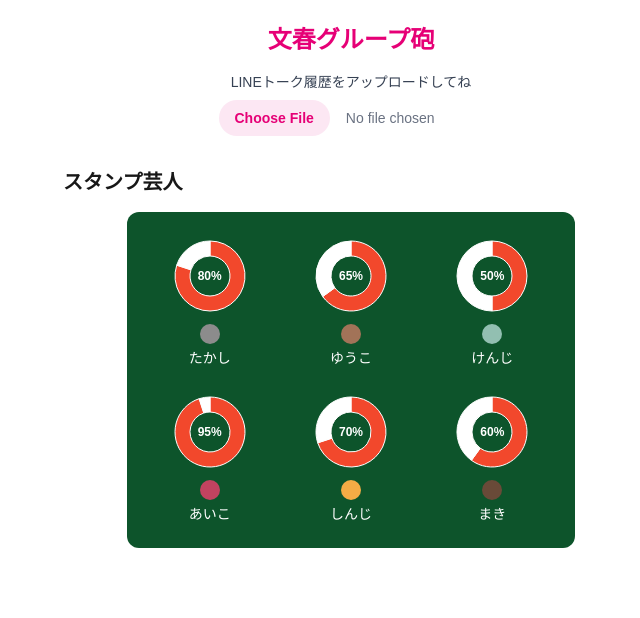
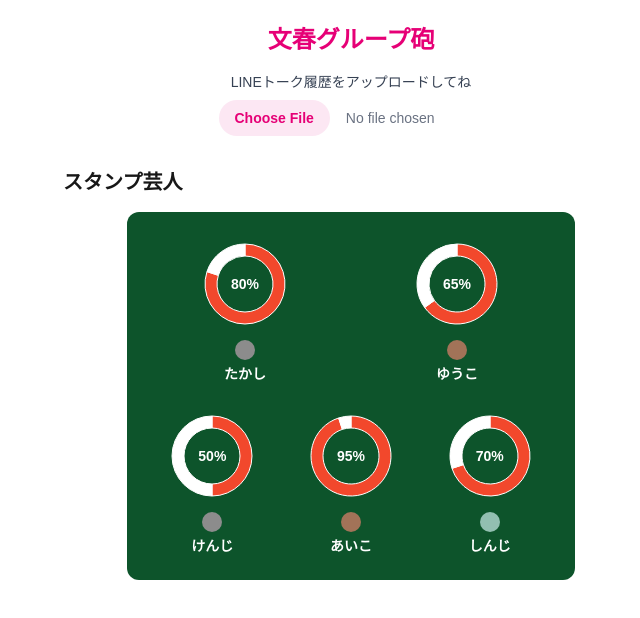
Before and after one commit to hato-taka/line-group-analyzer, a Next.js app: page / in a window 1280 px wide. Shown: the top 618 px of the page, without its empty margins (289-929 px from the left). Built offline with nearby package versions, Linux system fonts and the light colour scheme.

Commit message:
StampRateChartコンポーネントのスタイルを更新し、ユーザー表示を改善。データを2つのグリッドに分割し、円グラフのサイズとスタイルを調整。

```diff
--- a/src/components/StampRateChart.tsx
+++ b/src/components/StampRateChart.tsx
@@ -1,7 +1,7 @@
 import { PieChart, Pie, Cell, ResponsiveContainer } from 'recharts';
 
 const COLORS = ['#F2482C', '#FFFFFF'];
-const USER_COLORS = ['#8C8C8C', '#A27358', '#92BFB1', '#C24360', '#F4AC45', '#694A38'];
+const USER_COLORS = ['#8C8C8C', '#A27358', '#92BFB1', '#C24360', '#F4AC45'];
 
 type UserData = {
   name: string;
@@ -14,15 +14,15 @@
   { name: 'けんじ', stampRate: 0.50 },
   { name: 'あいこ', stampRate: 0.95 },
   { name: 'しんじ', stampRate: 0.70 },
-  { name: 'まき', stampRate: 0.60 },
 ];
 
 const StampDonutChart = () => {
-  return (
-    <div className="grid grid-cols-3 gap-6 bg-green-900 p-6 rounded-xl w-full max-w-md mx-auto text-white">
-      {data.map((user, index) => (
+  const top = data.slice(0, 2);
+  const bottom = data.slice(2, 5);
+
+  const renderUser = (user: UserData, index: number) => (
     <div key={user.name} className="flex flex-col items-center relative">
-          <div className="relative w-20 h-20">
+      <div className="relative w-24 h-24">
         <ResponsiveContainer width="100%" height="100%">
           <PieChart>
             <Pie
@@ -30,8 +30,8 @@
                 { name: 'stamp', value: user.stampRate },
                 { name: 'other', value: 1 - user.stampRate },
               ]}
-                  innerRadius={20}
-                  outerRadius={35}
+              innerRadius={28}
+              outerRadius={40}
               dataKey="value"
               startAngle={90}
               endAngle={-270}
@@ -42,7 +42,7 @@
             </Pie>
           </PieChart>
         </ResponsiveContainer>
-            <div className="absolute top-1/2 left-1/2 text-xs text-white font-semibold transform -translate-x-1/2 -translate-y-1/2">
+        <div className="absolute top-1/2 left-1/2 text-sm text-white font-bold transform -translate-x-1/2 -translate-y-1/2">
           {(user.stampRate * 100).toFixed(0)}%
         </div>
       </div>
@@ -50,9 +50,18 @@
         className="w-5 h-5 rounded-full mt-2"
         style={{ backgroundColor: USER_COLORS[index % USER_COLORS.length] }}
       />
-          <div className="mt-1 text-sm">{user.name}</div>
+      <div className="mt-1 text-sm font-bold">{user.name}</div>
     </div>
-      ))}
+  );
+
+  return (
+    <div className="bg-green-900 p-6 rounded-xl w-full max-w-md mx-auto text-white space-y-6">
+      <div className="grid grid-cols-2 gap-6 justify-center">
+        {top.map(renderUser)}
+      </div>
+      <div className="grid grid-cols-3 gap-4 justify-center">
+        {bottom.map(renderUser)}
+      </div>
     </div>
   );
 };
```
Lines whose indentation alone changed are shown as unchanged.
